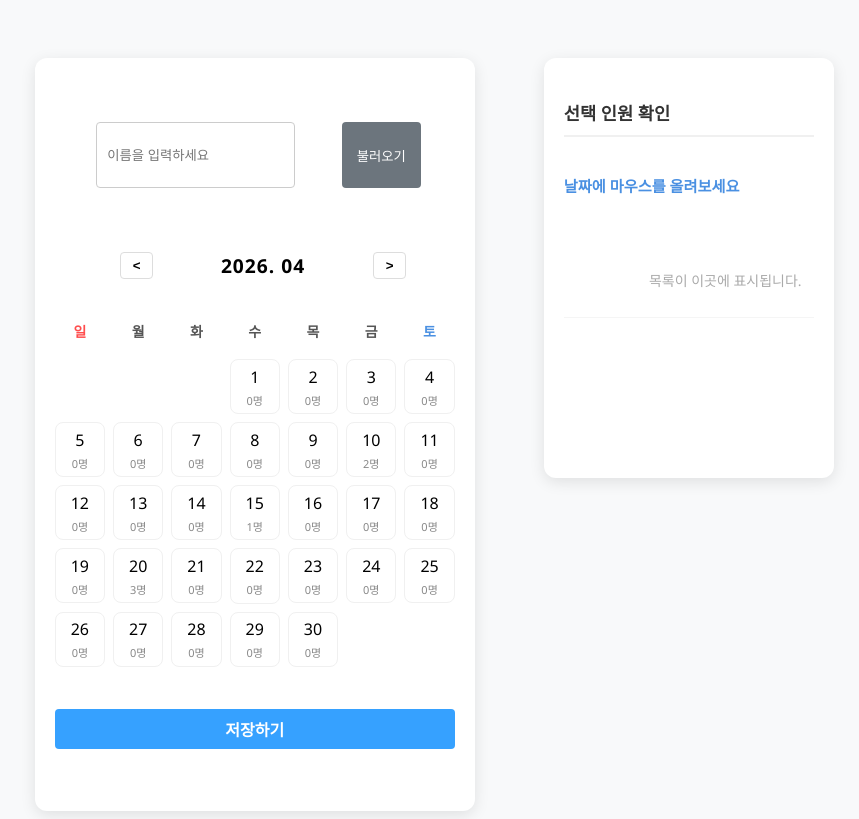
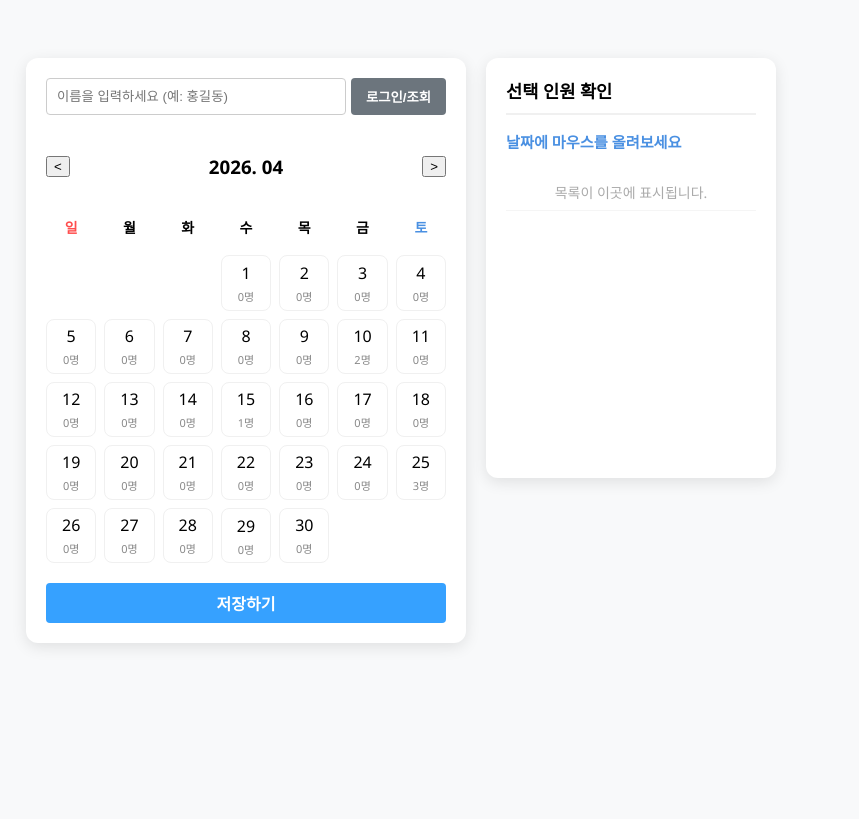
Before and after one commit to mauserne/EveryCalendar, a website: page index.html in a window 1280 px wide. Shown: the whole page, without its empty margins (239-1098 px from the left). Drawn offline with Linux system fonts and the light colour scheme.

Commit message:
Update index.html

```diff
--- a/index.html
+++ b/index.html
@@ -1,220 +1,42 @@
 <!DOCTYPE html>
 <html lang="ko">
-
 <head>
-
     <meta charset="UTF-8">
-        <title>모임 일정 조율</title>
+    <title>모임 일정 조율 (수정본)</title>
     <style>
-        /* 화면 중앙 배치를 위한 전체 배경 래퍼 */
-        body {
-            background-color: #f8f9fa;
-            font-family: 'Segoe UI', Tahoma, Geneva, Verdana, sans-serif;
-            display: flex;
-            justify-content: center;
-            padding-top: 50px;
-        }
-
-        /* 캘린더와 사이드 패널을 양옆으로 배치하는 래퍼 */
-        .wrapper {
-            display: flex;
-            gap: 20px;
-            /* 두 컨테이너 사이의 간격 */
-            align-items: flex-start;
-        }
-
-        /* 기존 캘린더 컨테이너 */
-        .container {
-            background: white;
-            padding: 20px;
-            border-radius: 12px;
-            box-shadow: 0 4px 15px rgba(0, 0, 0, 0.1);
-            width: 400px;
-        }
-
-        /* 새로 추가된 사이드 컨테이너 (참석자 목록) */
-        .side-container {
-            background: white;
-            padding: 20px;
-            border-radius: 12px;
-            box-shadow: 0 4px 15px rgba(0, 0, 0, 0.1);
-            width: 250px;
-            min-height: 380px;
-            /* 캘린더와 비슷한 높이 유지 */
-        }
-
-        .side-container h3 {
-            margin: 0 0 15px 0;
-            font-size: 1.1rem;
-            border-bottom: 2px solid #f0f0f0;
-            padding-bottom: 10px;
-            color: #333;
-        }
-
-        .hover-date {
-            font-weight: bold;
-            color: #4a90e2;
-            margin-bottom: 10px;
-            font-size: 0.95rem;
-            min-height: 20px;
-            /* 빈 공간 유지 */
-        }
-
-        .user-list {
-            list-style: none;
-            padding: 0;
-            margin: 0;
-        }
-
-        .user-list li {
-            padding: 8px 10px;
-            border-bottom: 1px solid #f5f5f5;
-            font-size: 14px;
-            color: #555;
-        }
-
-        /* 기존 캘린더 내부 CSS 유지 */
-        .calendar-header {
-            display: flex;
-            justify-content: space-between;
-            align-items: center;
-            margin-bottom: 20px;
-            width: 100%;
-        }
-
-        .calendar-header h3 {
-            margin: 0;
-            font-size: 1.2rem;
-            letter-spacing: 1px;
-        }
-
-        .calendar-header button {
-            background: #fff;
-            border: 1px solid #ddd;
-            border-radius: 4px;
-            padding: 5px 12px;
-            cursor: pointer;
-            font-weight: bold;
-        }
-
-        .calendar-header button:hover {
-            background: #f0f0f0;
-        }
-
-        .calendar-grid {
-            display: grid;
-            grid-template-columns: repeat(7, 1fr);
-            gap: 8px;
-            text-align: center;
-        }
-
-        .day-header {
-            font-weight: bold;
-            font-size: 14px;
-            padding-bottom: 10px;
-            color: #555;
-        }
-
-        .sun {
-            color: #ff4d4d !important;
-        }
-
-        .sat {
-            color: #4a90e2 !important;
-        }
-
-        .day {
-            aspect-ratio: 1 / 1.1;
-            border: 1px solid #f0f0f0;
-            display: flex;
-            flex-direction: column;
-            align-items: center;
-            justify-content: center;
-            cursor: pointer;
-            border-radius: 8px;
-            transition: 0.2s;
-        }
-
-        .day:hover {
-            border-color: #4a90e2;
-            /* 호버 시 테두리만 살짝 강조 */
-        }
-
-        .day.active {
-            background-color: #4a90e2;
-            color: white;
-            border-color: #4a90e2;
-            transform: scale(1.05);
-        }
-
-        .count {
-            font-size: 11px;
-            margin-top: 4px;
-            color: #888;
-        }
-
-        .active .count {
-            color: #e0e0e0;
-        }
-
-        .login-section {
-            margin-bottom: 20px;
-            width: 100%;
-        }
-
-        .login-section div {
-            display: flex;
-            justify-content: center;
-        }
-
-        #userName {
-            flex: 1;
-            padding: 10px;
-            border: 1px solid #ccc;
-            border-radius: 4px;
-        }
-
-        .btn-load,
-        .btn-save {
-            padding: 0 15px;
-            color: white;
-            border: none;
-            border-radius: 4px;
-            cursor: pointer;
-            white-space: nowrap;
-        }
-
-        .btn-load {
-            background-color: #6c757d;
-        }
-
-        .btn-load:hover {
-            background-color: #5a6268;
-        }
-
-        .btn-save {
-            margin: 20px 0;
-            padding: 8px 20px;
-            background-color: rgb(54, 161, 255);
-            width: 100%;
-            font-size: 16px;
-            font-weight: bold;
-        }
-
-        .btn-save:hover {
-            background-color: #24679b;
-        }
+        body { background-color: #f8f9fa; font-family: 'Segoe UI', sans-serif; display: flex; justify-content: center; padding-top: 50px; }
+        .wrapper { display: flex; gap: 20px; align-items: flex-start; }
+        .container { background: white; padding: 20px; border-radius: 12px; box-shadow: 0 4px 15px rgba(0, 0, 0, 0.1); width: 400px; }
+        .side-container { background: white; padding: 20px; border-radius: 12px; box-shadow: 0 4px 15px rgba(0, 0, 0, 0.1); width: 250px; min-height: 380px; }
+        .side-container h3 { margin: 0 0 15px 0; font-size: 1.1rem; border-bottom: 2px solid #f0f0f0; padding-bottom: 10px; }
+        .hover-date { font-weight: bold; color: #4a90e2; margin-bottom: 10px; font-size: 0.95rem; min-height: 20px; }
+        .user-list { list-style: none; padding: 0; margin: 0; }
+        .user-list li { padding: 8px 10px; border-bottom: 1px solid #f5f5f5; font-size: 14px; color: #555; }
+        .calendar-header { display: flex; justify-content: space-between; align-items: center; margin-bottom: 20px; }
+        .calendar-grid { display: grid; grid-template-columns: repeat(7, 1fr); gap: 8px; text-align: center; }
+        .day-header { font-weight: bold; font-size: 14px; padding-bottom: 10px; }
+        .sun { color: #ff4d4d; }
+        .sat { color: #4a90e2; }
+        .day { aspect-ratio: 1 / 1.1; border: 1px solid #f0f0f0; display: flex; flex-direction: column; align-items: center; justify-content: center; cursor: pointer; border-radius: 8px; transition: 0.2s; }
+        .day:hover { border-color: #4a90e2; background-color: #f0f7ff; }
+        .day.active { background-color: #4a90e2; color: white; transform: scale(1.05); }
+        .count { font-size: 11px; margin-top: 4px; color: #888; }
+        .active .count { color: #e0e0e0; }
+        .login-section { margin-bottom: 20px; }
+        #userName { flex: 1; padding: 10px; border: 1px solid #ccc; border-radius: 4px; }
+        .btn-load, .btn-save { padding: 8px 15px; color: white; border: none; border-radius: 4px; cursor: pointer; font-weight: bold; }
+        .btn-load { background-color: #6c757d; }
+        .btn-save { margin-top: 20px; background-color: #36a1ff; width: 100%; font-size: 16px; }
     </style>
 </head>
-
 <body>
 
 <div class="wrapper">
     <div class="container">
         <div class="login-section">
             <div style="display: flex; gap: 5px;">
-                                        <input type="text" id="userName" placeholder="이름을 입력하세요">
-                                        <button class="btn-load" onclick="loadUserData()">불러오기</button>
+                <input type="text" id="userName" placeholder="이름을 입력하세요 (예: 홍길동)">
+                <button class="btn-load" onclick="loadUserData()">로그인/조회</button>
             </div>
         </div>
 
@@ -225,7 +47,6 @@
         </div>
 
         <div id="calendar" class="calendar-grid"></div>
-
         <button class="btn-save" onclick="saveData()">저장하기</button>
     </div>
 
@@ -233,202 +54,153 @@
         <h3>선택 인원 확인</h3>
         <div id="hoverDateDisplay" class="hover-date">날짜에 마우스를 올려보세요</div>
         <ul id="userList" class="user-list">
-                                <li style="color: #aaa; text-align: center; padding-top: 20px;">
-                                        목록이 이곳에 표시됩니다.
-                                    </li>
+            <li style="color: #aaa; text-align: center; padding-top: 20px;">목록이 이곳에 표시됩니다.</li>
         </ul>
     </div>
 </div>
 
-
 <script>
-        // 1. 화면에서 바로 확인할 수 있도록 임시(Mock) 데이터를 채워두었습니다.
+    // 1. [데이터 초기화] 테스트를 위해 초기 인원을 몇 명 넣어두었습니다.
     let usersByDate = {
         "2026-4-10": ["김철수", "이영희"],
-            "2026-4-15": ["홍길동"],
-            "2026-4-20": ["김철수", "박지민", "최동훈"]
+        "2026-4-15": ["테스터"],
+        "2026-4-25": ["박지민", "최동훈", "이영희"]
     };
 
-        let selectedDates = new Set();
+    let mySelectedDates = new Set(); // 내가 선택한 날짜들
     let currentYear = 2026;
-        let currentMonth = 3; // 0부터 시작이므로 3은 4월을 의미
+    let currentMonth = 3; // 4월
+    let currentUserName = "";
 
+    // 2. [캘린더 렌더링]
     function renderCalendar() {
         const calendarEl = document.getElementById('calendar');
         const monthDisplay = document.getElementById('monthDisplay');
         calendarEl.innerHTML = '';
-
         monthDisplay.innerText = `${currentYear}. ${String(currentMonth + 1).padStart(2, '0')}`;
 
-            const weekDays = ['일', '월', '화', '수', '목', '금', '토'];
-            weekDays.forEach((day, index) => {
-                let colorClass = index === 0 ? 'sun' : (index === 6 ? 'sat' : '');
-                calendarEl.innerHTML += `<div class="day-header ${colorClass}">${day}</div>`;
+        // 요일 헤더
+        ['일', '월', '화', '수', '목', '금', '토'].forEach((day, i) => {
+            calendarEl.innerHTML += `<div class="day-header ${i===0?'sun':i===6?'sat':''}">${day}</div>`;
         });
 
         const firstDay = new Date(currentYear, currentMonth, 1).getDay();
         const lastDate = new Date(currentYear, currentMonth + 1, 0).getDate();
 
-            for (let i = 0; i < firstDay; i++) {
-                calendarEl.innerHTML += `<div></div>`;
-            }
+        for (let i = 0; i < firstDay; i++) calendarEl.innerHTML += `<div></div>`;
 
         for (let d = 1; d <= lastDate; d++) {
             const dateStr = `${currentYear}-${currentMonth + 1}-${d}`;
             const users = usersByDate[dateStr] || [];
-                const count = users.length;
-                const isActive = selectedDates.has(dateStr) ? 'active' : '';
+            const isActive = mySelectedDates.has(dateStr) ? 'active' : '';
 
             const dayEl = document.createElement('div');
             dayEl.className = `day ${isActive}`;
-                dayEl.innerHTML = `<span>${d}</span><span class="count">${count}명</span>`;
+            dayEl.innerHTML = `<span>${d}</span><span class="count">${users.length}명</span>`;
 
+            // 클릭 이벤트
             dayEl.onclick = () => toggleDate(dateStr, dayEl);
-                dayEl.onmouseenter = () => showHoverInfo(dateStr, usersByDate[dateStr] || []);
-                dayEl.onmouseleave = () => clearHoverInfo();
+            // 호버 이벤트 (리스트 표시)
+            dayEl.onmouseenter = () => updateSidePanel(dateStr);
+            dayEl.onmouseleave = () => clearSidePanel();
 
             calendarEl.appendChild(dayEl);
         }
     }
 
-        function showHoverInfo(dateStr, users) {
+    // 3. [날짜 클릭 시 로직]
+    function toggleDate(dateStr, el) {
+        if (!currentUserName) {
+            alert("이름을 입력하고 '로그인/조회' 버튼을 먼저 눌러주세요!");
+            return;
+        }
+
+        if (!usersByDate[dateStr]) usersByDate[dateStr] = [];
+
+        if (mySelectedDates.has(dateStr)) {
+            // 해제
+            mySelectedDates.delete(dateStr);
+            usersByDate[dateStr] = usersByDate[dateStr].filter(u => u !== currentUserName);
+            el.classList.remove('active');
+        } else {
+            // 선택
+            mySelectedDates.add(dateStr);
+            if (!usersByDate[dateStr].includes(currentUserName)) {
+                usersByDate[dateStr].push(currentUserName);
+            }
+            el.classList.add('active');
+        }
+
+        // 인원수 즉시 업데이트
+        el.querySelector('.count').innerText = `${usersByDate[dateStr].length}명`;
+        updateSidePanel(dateStr); // 사이드바도 즉시 갱신
+    }
+
+    // 4. [사이드 패널 업데이트]
+    function updateSidePanel(dateStr) {
         const dateDisplay = document.getElementById('hoverDateDisplay');
-            const userList = document.getElementById('userList');
+        const userListEl = document.getElementById('userList');
+        const [y, m, d] = dateStr.split('-');
 
-            const [y, m, d] = dateStr.split('-');
         dateDisplay.innerText = `${y}년 ${m}월 ${d}일`;
+        userListEl.innerHTML = '';
 
-            userList.innerHTML = '';
-
-            if (!users || users.length === 0) {
-                userList.innerHTML = '<li style="color: #aaa;">선택한 인원이 없습니다.</li>';
+        const users = usersByDate[dateStr] || [];
+        if (users.length === 0) {
+            userListEl.innerHTML = '<li style="color: #aaa;">선택한 인원이 없습니다.</li>';
         } else {
             users.forEach(user => {
-                    userList.innerHTML += `<li>👨‍💻 ${user}</li>`;
+                userListEl.innerHTML += `<li>👨‍💻 ${user}</li>`;
             });
         }
     }
 
-        function clearHoverInfo() {
-            const dateDisplay = document.getElementById('hoverDateDisplay');
-            const userList = document.getElementById('userList');
-
-            dateDisplay.innerText = '날짜에 마우스를 올려보세요';
-            userList.innerHTML = '<li style="color: #aaa; text-align: center; padding-top: 20px;">목록이 이곳에 표시됩니다.</li>';
+    function clearSidePanel() {
+        document.getElementById('hoverDateDisplay').innerText = '날짜에 마우스를 올려보세요';
+        document.getElementById('userList').innerHTML = '<li style="color: #aaa; text-align: center; padding-top: 20px;">목록이 이곳에 표시됩니다.</li>';
     }
 
-        function toggleDate(dateStr, el) {
-            // 2. 현재 입력된 이름을 가져옵니다. (입력 안 했으면 '나(미입력)'으로 처리)
-            let userName = document.getElementById('userName').value.trim();
-            if (!userName) userName = "나(미입력)";
+    // 5. [데이터 불러오기/저장 - 서버 없이 로컬 동작]
+    function loadUserData() {
+        const name = document.getElementById('userName').value.trim();
+        if (!name) return alert("이름을 입력해주세요.");
 
-            if (!usersByDate[dateStr]) {
-                usersByDate[dateStr] = [];
-            }
+        currentUserName = name;
+        mySelectedDates.clear();
 
-            if (selectedDates.has(dateStr)) {
-                // 선택 해제 처리
-                selectedDates.delete(dateStr);
-                el.classList.remove('active');
-
-                // 데이터 배열에서 내 이름 빼기
-                usersByDate[dateStr] = usersByDate[dateStr].filter(name => name !== userName);
-            } else {
-                // 선택 추가 처리
-                selectedDates.add(dateStr);
-                el.classList.add('active');
-
-                // 데이터 배열에 내 이름 넣기 (중복 방지)
-                if (!usersByDate[dateStr].includes(userName)) {
-                    usersByDate[dateStr].push(userName);
+        // 만약 기존 데이터에 내 이름이 있다면 Set에 추가 (이미 선택한 날짜 복구)
+        for (const date in usersByDate) {
+            if (usersByDate[date].includes(currentUserName)) {
+                mySelectedDates.add(date);
             }
         }
 
-            // 3. UI 인원수 텍스트 즉시 업데이트
-            const countSpan = el.querySelector('.count');
-            countSpan.innerText = `${usersByDate[dateStr].length}명`;
-
-            // 4. 클릭한 순간 사이드 패널의 리스트도 즉시 새로고침
-            showHoverInfo(dateStr, usersByDate[dateStr]);
+        renderCalendar();
+        alert(`${name}님으로 로그인되었습니다. 일정을 조율해보세요!`);
     }
 
-        let isLoaded = false;
-        let currentUserName = "";
+    function saveData() {
+        if (!currentUserName) return alert("로그인을 먼저 해주세요.");
 
-        document.getElementById('userName').addEventListener('input', function () {
-            isLoaded = false;
-            selectedDates.clear();
-            renderCalendar();
+        // 실제로는 여기서 API를 호출하겠지만, 지금은 콘솔에 출력합니다.
+        console.log("저장될 데이터:", {
+            user: currentUserName,
+            selected: Array.from(mySelectedDates),
+            allData: usersByDate
         });
-
-        async function loadUserData() {
-            const name = document.getElementById('userName').value.trim();
-            if (!name) return alert("이름을 먼저 입력해주세요.");
-
-            try {
-                const response = await fetch(`/api/get-schedule?name=${name}`);
-                if (!response.ok) throw new Error("서버 응답 에러");
-                const data = await response.json();
-
-                selectedDates = new Set(data.userDates || []);
-                usersByDate = data.usersByDate || {};
-
-                currentUserName = name;
-                isLoaded = true;
-
-                renderCalendar();
-                alert(`${name}님의 기존 일정을 불러왔습니다.`);
-            } catch (e) {
-                console.warn("서버가 없어 로컬 테스트 모드로 전환합니다.");
-                // 5. 서버(백엔드)가 없는 로컬 환경에서도 동작 테스트를 할 수 있도록 예외 처리 추가
-                currentUserName = name;
-                isLoaded = true;
-                alert(`${name}님 이름으로 임시 불러오기(로컬 모드)를 완료했습니다.`);
-            }
-        }
-
-        async function saveData() {
-            const name = document.getElementById('userName').value.trim();
-
-            if (!isLoaded || name !== currentUserName) {
-                return alert("'불러오기' 버튼을 먼저 눌러 기존 정보를 확인해주세요.");
-            }
-            if (!name) return alert("이름을 입력해주세요.");
-
-            const payload = {
-                user: name,
-                dates: Array.from(selectedDates)
-            };
-
-            try {
-                const response = await fetch('/api/save-schedule', {
-                    method: 'POST',
-                    headers: { 'Content-Type': 'application/json' },
-                    body: JSON.stringify(payload)
-                });
-
-                if (response.ok) {
-                    alert("성공적으로 저장되었습니다!");
-                    await loadUserData();
-                } else {
-                    throw new Error("저장 실패");
-                }
-            } catch (e) {
-                console.error("저장 실패:", e);
-                alert("저장 로직이 호출되었습니다. (서버 연결 안 됨, 콘솔의 payload 확인)");
-                console.log("저장하려던 데이터:", payload);
-            }
+        alert("일정이 임시 저장되었습니다. (브라우저 콘솔창에서 전송 데이터를 확인하세요)");
     }
 
     function changeMonth(diff) {
         currentMonth += diff;
         if (currentMonth > 11) { currentMonth = 0; currentYear++; }
-            if (currentMonth < 0) { currentMonth = 11; currentYear--; }
+        else if (currentMonth < 0) { currentMonth = 11; currentYear--; }
         renderCalendar();
     }
 
+    // 초기 실행
     renderCalendar();
 </script>
+
 </body>
-
 </html>
```
Lines whose indentation alone changed are shown as unchanged.
